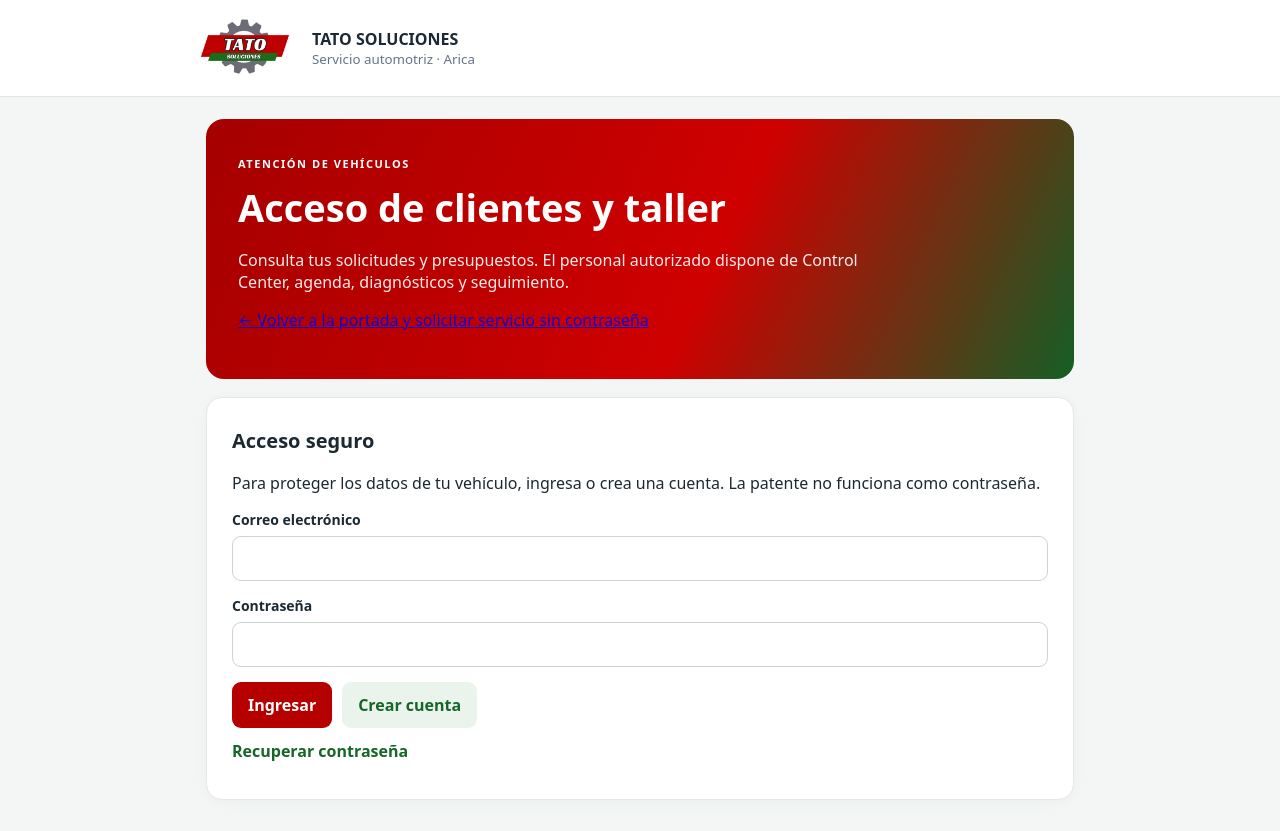
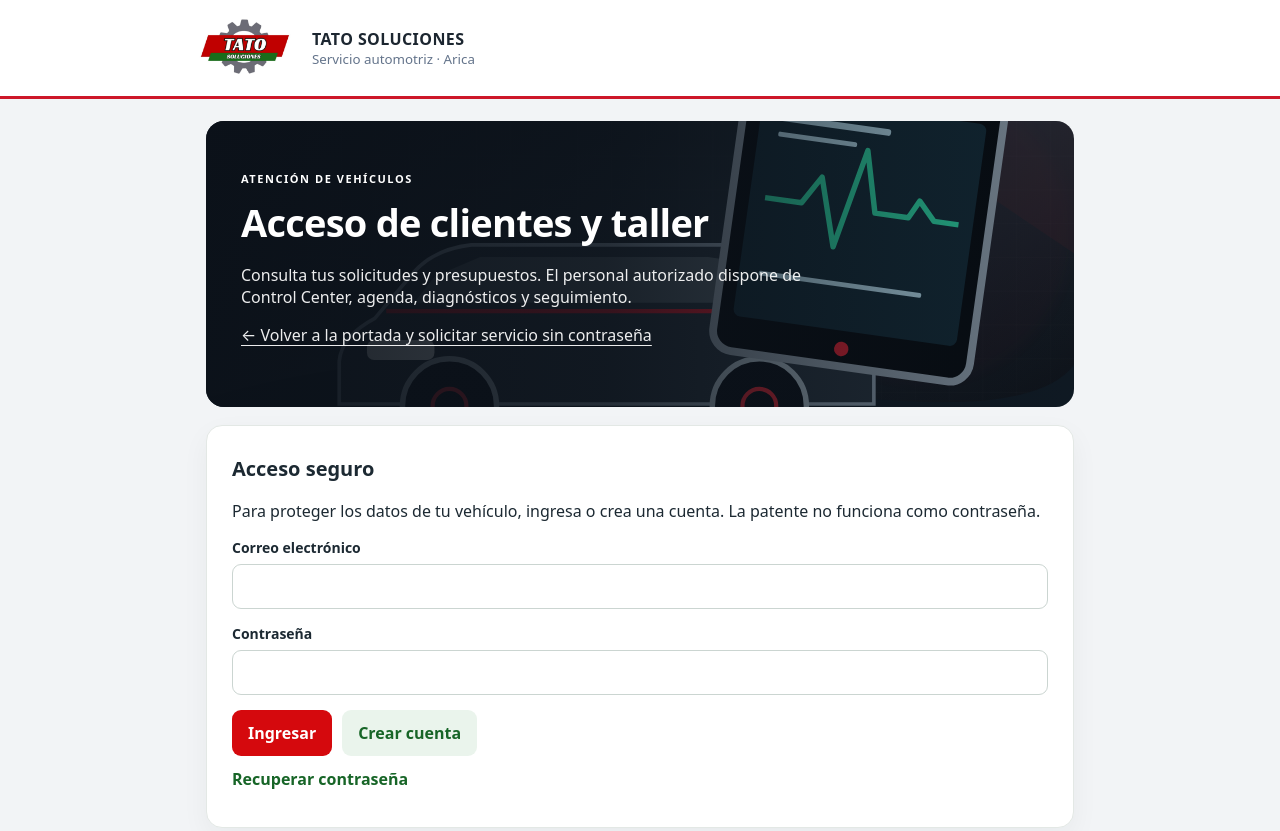
Before and after one commit to tatosolucionestaller-tech/toto-soluciones-app, a plain HTML site: page app-real.html in a window 1280 px wide. Shown: the top 831 px of the page. Drawn offline with Linux system fonts and the light colour scheme.

Commit message:
feat(ui): differentiated art on account, customer history and workshop control center

```diff
--- a/style.css
+++ b/style.css
@@ -6,3 +6,20 @@
 
 /* Panel de control v16: indicadores reales protegidos por RLS */
 .dashboard-head{display:flex;justify-content:space-between;gap:16px;align-items:center;flex-wrap:wrap}.metrics-grid{display:grid;grid-template-columns:repeat(auto-fit,minmax(155px,1fr));gap:12px;margin:18px 0 26px}.metric{border:1px solid #d8e4dd;border-radius:12px;background:#f7faf8;padding:16px}.metric strong{display:block;font-size:29px;font-weight:800;color:#176527}.metric span{font-size:13px;color:#40564b}.metric small{display:block;color:#955d00}.station-list{display:flex;flex-wrap:wrap;gap:9px;margin:12px 0 22px}.station-chip{border-radius:999px;background:#e7f3ec;padding:8px 12px;color:#176527;font-size:13px;font-weight:700}.station-chip.inactive{background:#f0f0f0;color:#697174}.dashboard-alerts{border-top:1px solid #e4ece7;padding:14px 0;margin-bottom:10px;color:#35483f}.dashboard-alerts p{margin:8px 0}@media(max-width:560px){.dashboard-head button{width:100%}}
+
+/* v16: pagina de cuenta y panel con identidad grafica propia */
+body{background:#f2f4f6}
+header{border-bottom:3px solid #cd1729}
+.brand strong{color:#1c2630;letter-spacing:.025em}
+main .hero{background:#101923 url('assets/banner-diagnostico.svg') center 49%/cover no-repeat;position:relative;overflow:hidden;border-radius:18px;padding:45px 35px;color:#fff;min-height:230px;isolation:isolate}
+main .hero::before{content:'';position:absolute;inset:0;background:linear-gradient(90deg,#0b1119f2 0%,#0b1119c9 46%,#0b111930 100%);z-index:-1}
+main .hero h1{font-weight:800;letter-spacing:-.02em}
+main .hero p{max-width:590px}
+main .hero a{color:#fff;text-decoration:underline;text-underline-offset:4px}
+#staff.card:before,#dashboard.card:before,#mine.card:before{content:'';display:block;height:165px;margin:-25px -25px 24px;background:#111820 url('assets/banner-mecanica.svg') center/cover no-repeat;border-radius:15px 15px 0 0}
+#dashboard.card:before{background-image:url('assets/banner-diagnostico.svg')}
+#mine.card:before{background-image:url('assets/banner-atencion.svg')}
+button:not(.secondary):not(.link){background:#d5090d}
+.tabs button.selected{background:#d5090d;color:#fff}
+.card{box-shadow:0 10px 28px #12202e0c}
+@media(max-width:600px){main .hero{padding:29px 22px;min-height:220px}#staff.card:before,#dashboard.card:before,#mine.card:before{height:120px;margin:-25px -25px 20px}}
```
